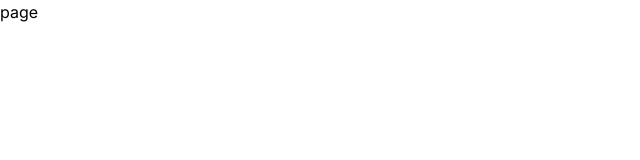
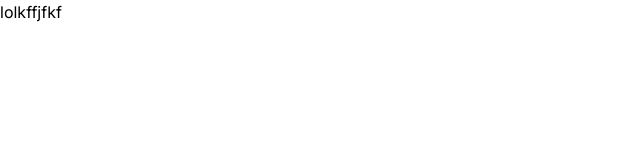
Before and after one commit to Surya-bbas/ASD-learning-assistant, a Next.js app: page /home in a window 1280 px wide. Shown: the top 160 px of the page, without its empty margins (0-640 px from the left). Built offline with nearby package versions, Linux system fonts and the light colour scheme.

Commit message:
summa commit

```diff
--- a/app/home/page.js
+++ b/app/home/page.js
@@ -1,7 +1,10 @@
 
 const page = () => {
   return (
-    <div>page</div>
+    <>
+      <h1>lolkffjfkf</h1>
+    </>
+
   )
 }
 
```
